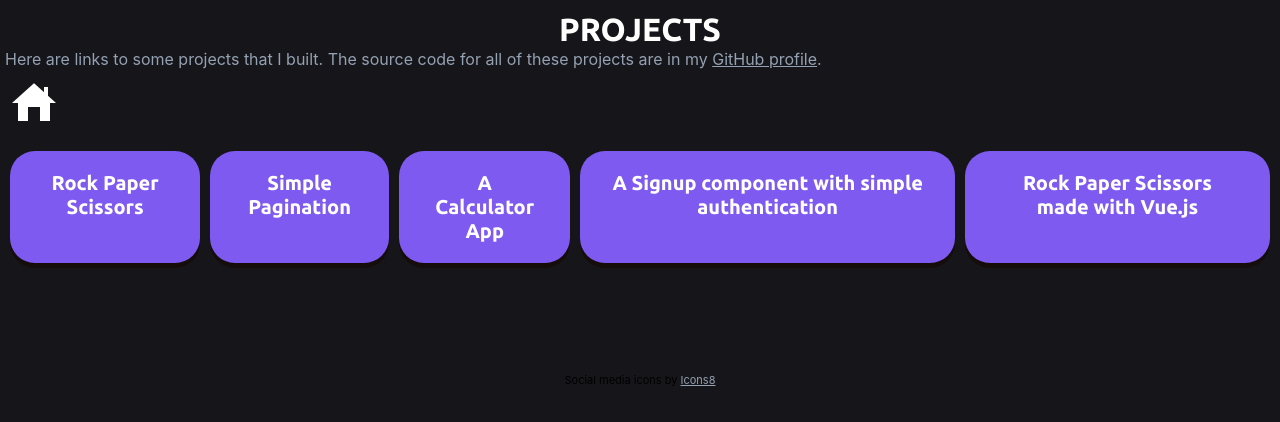
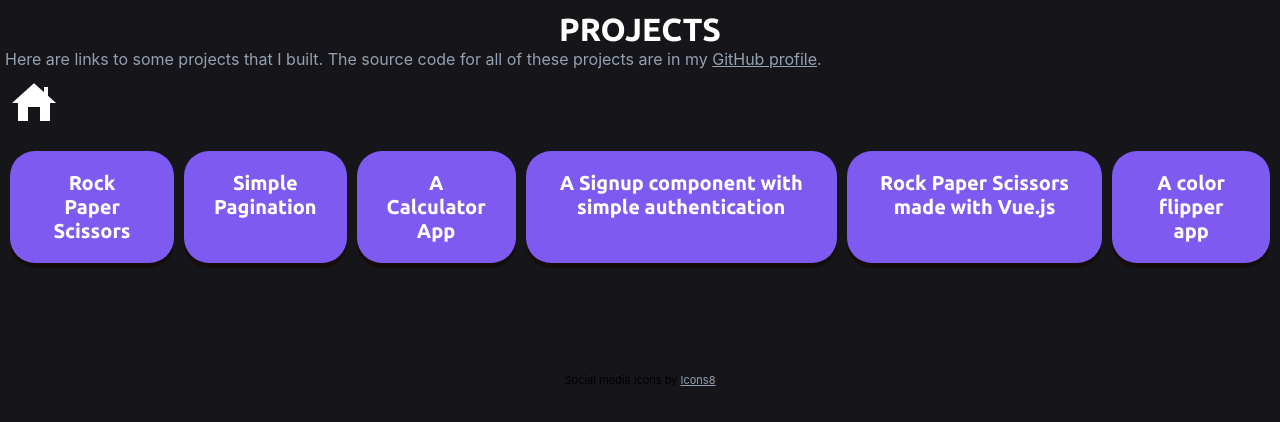
Before and after one commit to DarkerArcher/my-site, a React (Create React App) app: page /projects in a window 1280 px wide. Shown: the top 422 px of the page. Built offline with nearby package versions, Linux system fonts and the light colour scheme.

Commit message:
Added a new project

```diff
--- a/src/components/links.js
+++ b/src/components/links.js
@@ -39,6 +39,9 @@ function ProjectLinks() {
                     <a href='https://archers-rock-paper-scissors.netlify.app/' target="_blank" rel="noreferrer">
                         Rock Paper Scissors made with Vue.js
                     </a>
+                    <a href='https://archers-color-flipper.netlify.app/' target="_blank" rel="noreferrer">
+                        A color flipper app
+                    </a>
                 </div>
             </main >
         </>
```
